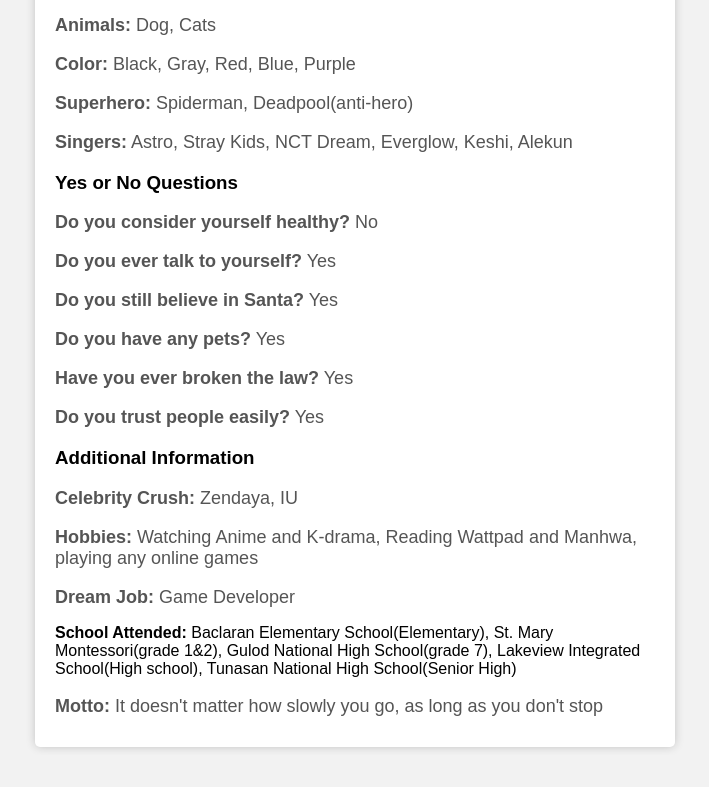
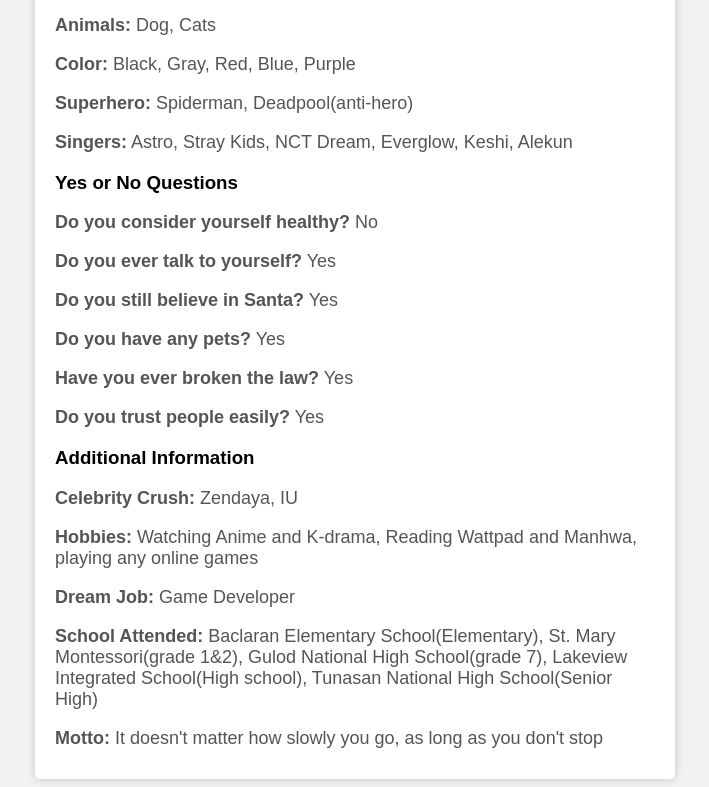
Before and after one commit to ericearl23/ericearl23.github.io, a plain HTML site: page profile.html in a window 1280 px wide. Shown: the part 691-1478 px from the top of the page, without its empty margins (285-994 px from the left). Before the commit the page ends 1446 px from the top, so only its background shows below. Drawn offline with Linux system fonts and the light colour scheme.

Commit message:
profile.html

```diff
--- a/profile.html
+++ b/profile.html
@@ -70,7 +70,7 @@
         <p class="personal-info"><b>Celebrity Crush:</b> Zendaya, IU</p>
         <p class="personal-info"><b>Hobbies:</b> Watching Anime and K-drama, Reading Wattpad and Manhwa, playing any online games</p>
         <p class="personal-info"><b>Dream Job:</b> Game Developer</p>
-        <p class="personal-indo"><b>School Attended:</b> Baclaran Elementary School(Elementary), St. Mary Montessori(grade 1&2), Gulod National High School(grade 7), Lakeview Integrated School(High school), Tunasan National High School(Senior High)</p>
+        <p class="personal-info"><b>School Attended:</b> Baclaran Elementary School(Elementary), St. Mary Montessori(grade 1&2), Gulod National High School(grade 7), Lakeview Integrated School(High school), Tunasan National High School(Senior High)</p>
         <p class="personal-info"><b>Motto:</b> It doesn't matter how slowly you go, as long as you don't stop</p>
     </div>
 </body>
```
